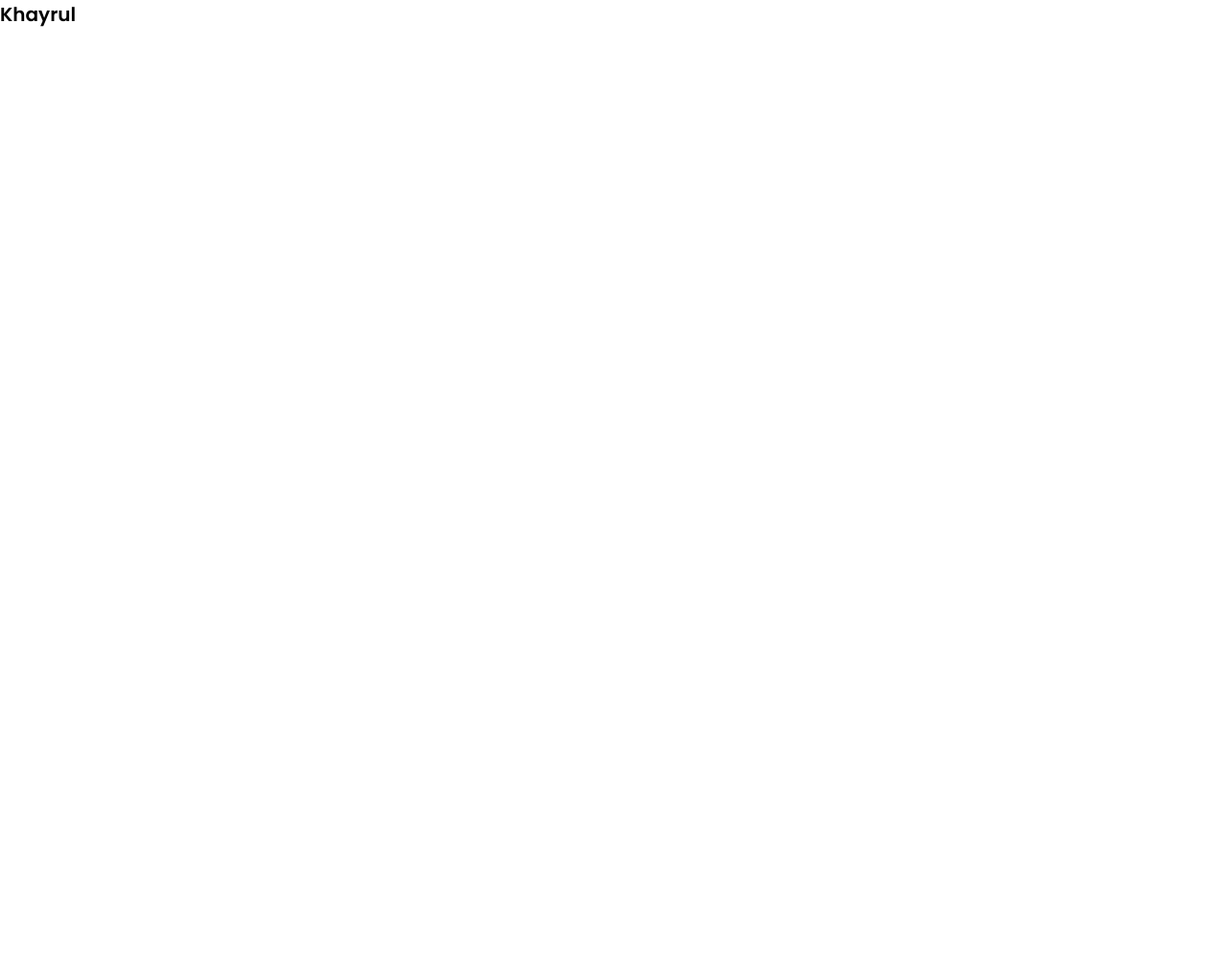
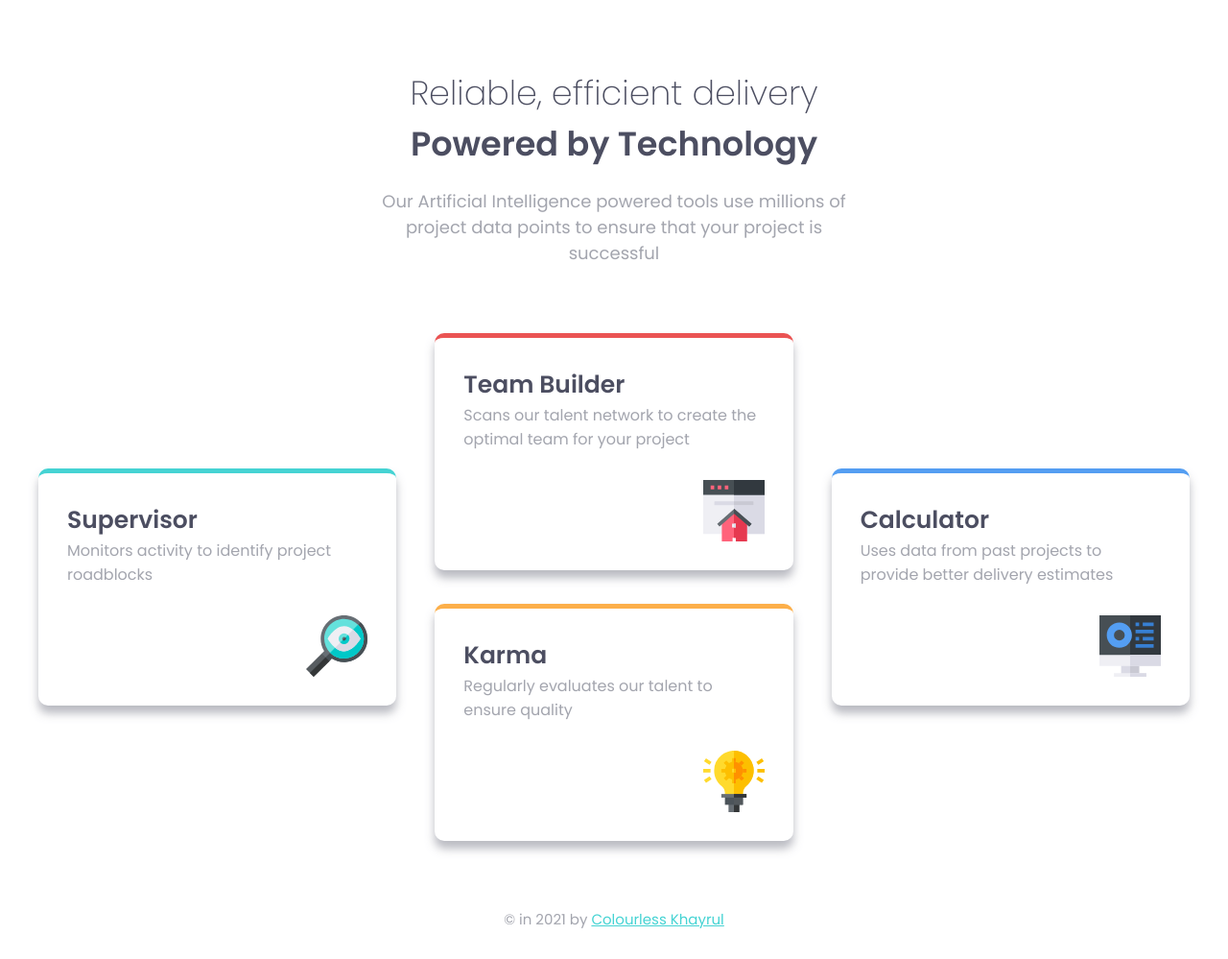
Before and after one commit to Khayruls-Code/Four-card-feature-section, a plain HTML site: page index.html in a window 1280 px wide. Shown: the whole page at 96% size. Before the commit the page ends 800 px from the top, so only its background shows below. Drawn offline with Linux system fonts and the light colour scheme.

Commit message:
four card feature section design completed

```diff
--- a/index.html
+++ b/index.html
@@ -8,6 +8,43 @@
   <title>Four card feature section</title>
 </head>
 <body>
-  <h1>Khayrul</h1>
+  <div class="section">
+    <div class="header">
+      <h1>Reliable, efficient delivery</h1>
+      <h2>Powered by Technology</h2>
+      <p>Our Artificial Intelligence powered tools use millions of project data points to ensure that your project is successful</p>
+    </div>
+    <div class="cards">
+      <div class="col">
+        <div class="card aqua">
+          <h2>Supervisor</h2>
+          <p>Monitors activity to identify project roadblocks</p>
+          <img src="images/icon-supervisor.svg" alt="">
+        </div>
+      </div>
+      <div class="col">
+        <div class="card red">
+          <h2>Team Builder</h2>
+          <p>Scans our talent network to create the optimal team for your project</p>
+          <img src="images/icon-team-builder.svg" alt="">
+        </div>
+        <div class="card orange">
+          <h2>Karma</h2>
+          <p>Regularly evaluates our talent to ensure quality</p>
+          <img src="images/icon-karma.svg" alt="">
+        </div>
+      </div>
+      <div class="col">
+        <div class="card blue">
+          <h2>Calculator</h2>
+          <p>Uses data from past projects to provide better delivery estimates</p>
+          <img src="images/icon-calculator.svg" alt="">
+        </div>
+      </div>
+    </div>
+  </div>
+  <footer>
+    <p>&copy; in 2021 by <a href="https://www.facebook.com/khayrulislam.66/">Colourless Khayrul</a></p>
+  </footer>
 </body>
 </html>
--- a/style.css
+++ b/style.css
@@ -10,3 +10,96 @@ html{
 body{
 	font-family: 'Poppins', sans-serif;
 }
+.section{
+	width: 100%;
+	min-height: 100vh;
+	padding: 0 20px;
+	padding-bottom: 50px;
+}
+.header{
+	text-align: center;
+	margin: 70px 0 50px;
+}
+.header h1{
+	font-size: 3.5rem;
+	font-weight: 200;
+	color: hsl(234, 12%, 34%);
+}
+.header h2{
+	font-size: 3.5rem;
+	font-weight: 600;
+	color: hsl(234, 12%, 34%);
+}
+.header p{
+	font-size: 1.8rem;
+	font-weight: 400;
+	color:  hsl(229, 6%, 66%);
+	max-width: 500px;
+	margin: 0 auto;
+	margin-top: 2rem;
+}
+.cards{
+	display: flex;
+	align-items: center;
+	justify-content: center;
+}
+.card{
+	box-shadow: 0px 8px 10px 0px hsla(229, 6%, 66%, 0.753);
+	padding: 30px;
+	border-radius: 10px;
+	margin: 20px;
+	max-width: 400px;
+}
+.card h2{
+	font-size: 2.5rem;
+	font-weight: 600;
+	color: hsl(234, 12%, 34%);
+}
+.card p{
+	font-size: 1.6rem;
+	font-weight: 400;
+	color: hsl(229, 6%, 66%);
+}
+.card img{
+	display: block;
+	margin-left: auto;
+	margin-top: 30px;
+}
+.card.aqua{
+	border-top:5px solid hsl(180, 62%, 55%);
+}
+.card.red{
+	border-top:5px solid hsl(0, 78%, 62%);
+	margin-bottom: 35px;
+}
+.card.orange{
+	border-top:5px solid hsl(34, 97%, 64%);
+}
+.card.blue{
+	border-top:5px solid hsl(212, 86%, 64%);
+}
+footer p{
+	text-align: center;
+	font-size: 1.5rem;
+	color: hsl(229, 6%, 66%);
+	padding: 0px 0 30px;
+}
+footer p a{
+	color: hsl(180, 62%, 55%);
+}
+@media(max-width:1100px){
+	.cards{
+		flex-direction: column;
+	}
+	.card.red{
+		margin-bottom: 40px;
+	}
+	html{
+		font-size: 55%;
+	}
+}
+@media(max-width:450px){
+	html{
+		font-size: 45%;
+	}
+}
```
